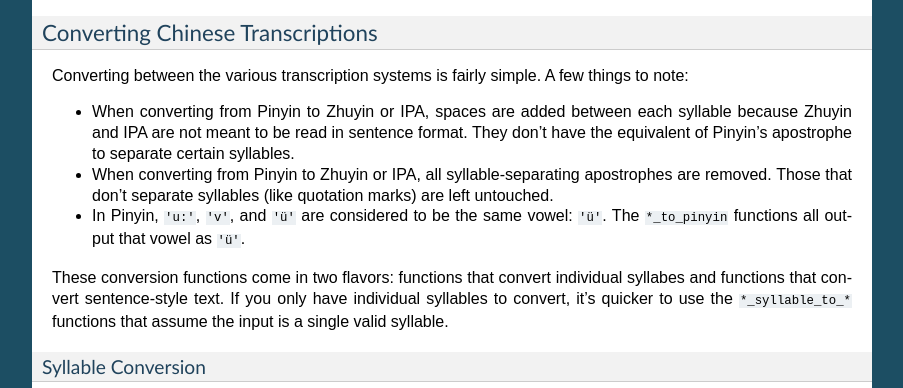
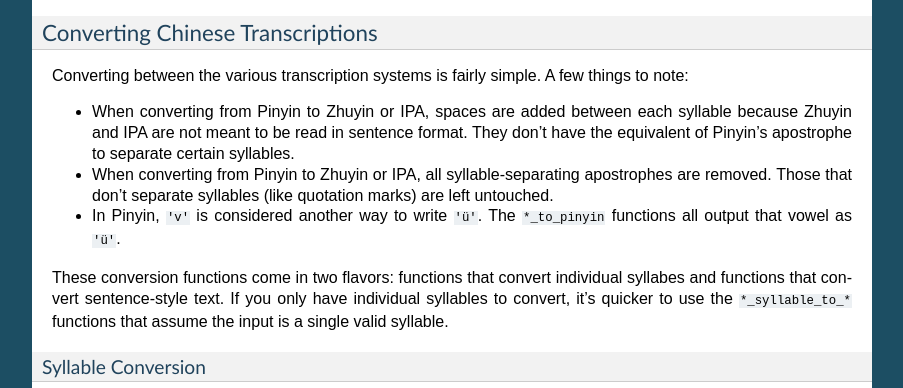
Before and after one commit to tsroten/dragonmapper, a Sphinx documentation site: the page built from docs/api.rst, in a window 1280 px wide and 900 px high, scrolled down 2448 px, cut to the strip 53-441 px from the top of the window. Shown: the whole strip, without its empty margins (198-1101 px from the left). Built offline with Sphinx 7.4.7, drawn with Linux system fonts in a browser that asks for light colours.

Commit message:
Drops support for "u:" vowel.

```diff
--- a/docs/api.rst
+++ b/docs/api.rst
@@ -125,9 +125,8 @@ things to note:
 * When converting from Pinyin to Zhuyin or IPA, all syllable-separating
   apostrophes are removed. Those that don't separate syllables (like quotation
   marks) are left untouched.
-* In Pinyin, ``'u:'``, ``'v'``, and ``'ü'`` are considered to be the same
-  vowel: ``'ü'``. The ``*_to_pinyin`` functions all output that vowel as
-  ``'ü'``.
+* In Pinyin, ``'v'`` is considered another way to write ``'ü'``. The
+  ``*_to_pinyin`` functions all output that vowel as ``'ü'``.
 
 These conversion functions come in two flavors: functions that convert
 individual syllabes and functions that convert sentence-style text. If you
```
Also changed, not shown: 1 other file.
